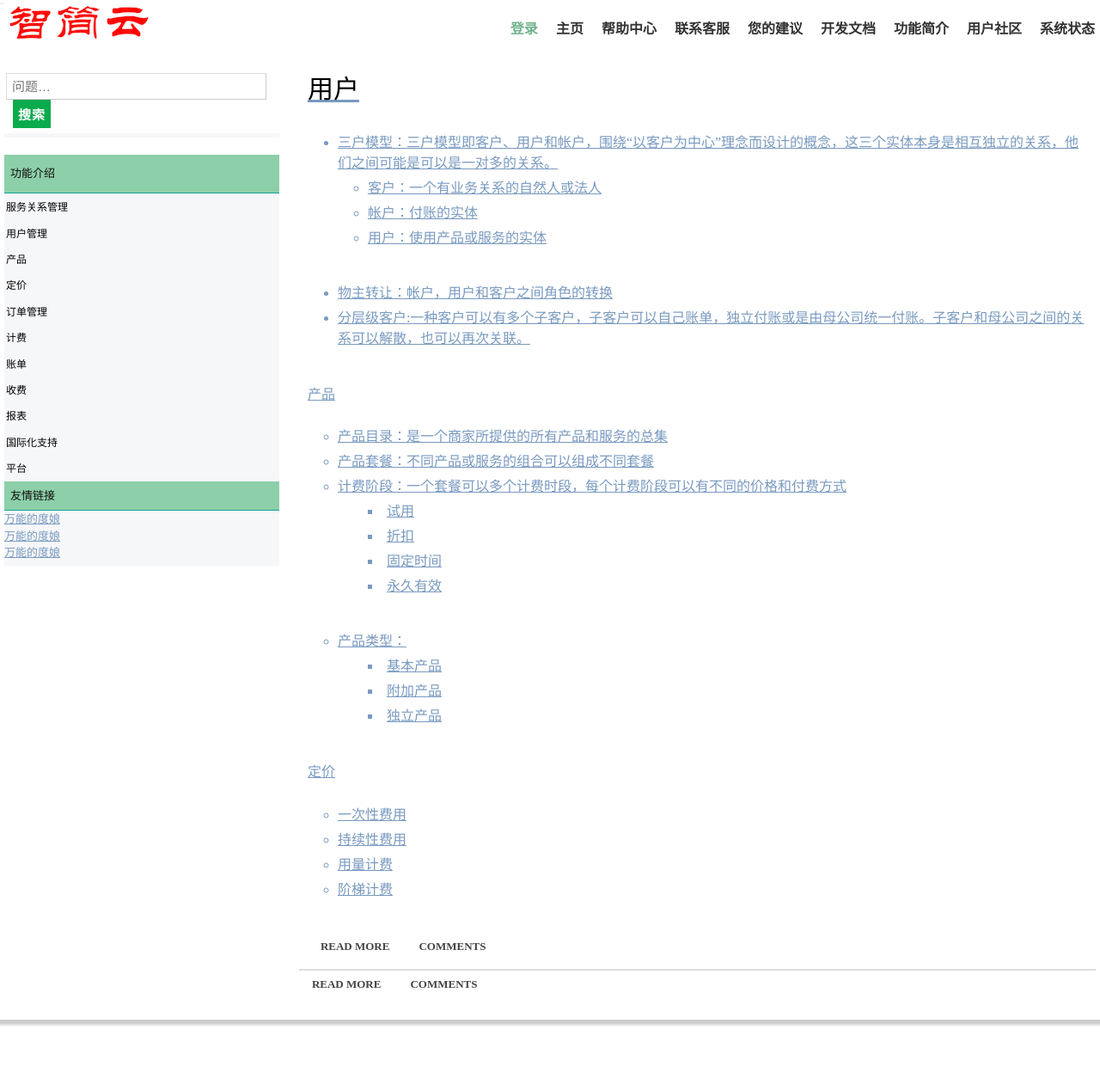
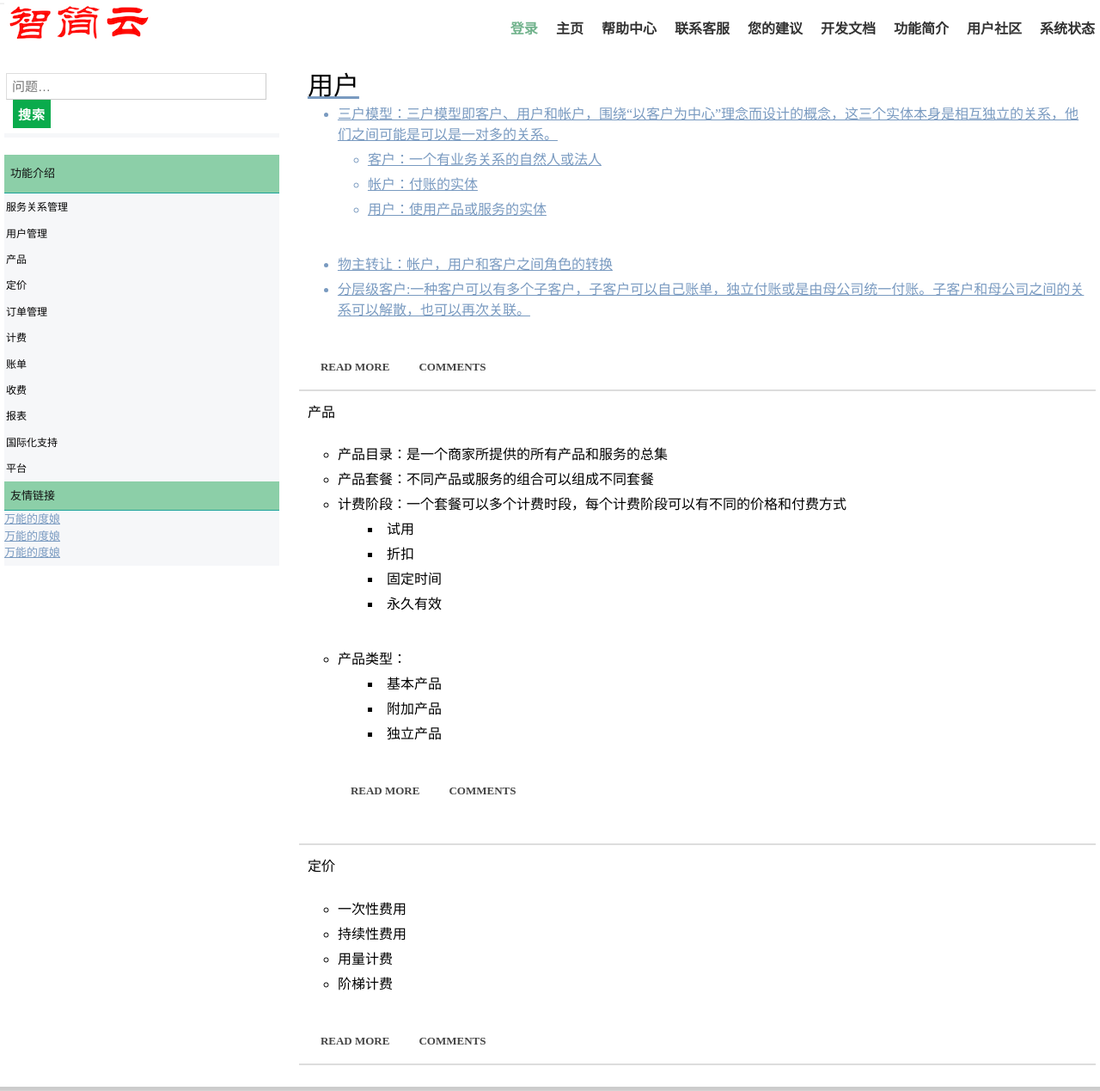
Before and after one commit to dreampivot/slipscloud.github.io, a Jekyll site: the page help/functions.html, which Jekyll copies as it is, in a window 1280 px wide and 1269 px high. Shown: the whole window at 86% size. Built offline with Jekyll 4.4.1, drawn with Linux system fonts in a browser that asks for light colours.

Commit message:
Update functions.html

```diff
--- a/help/functions.html
+++ b/help/functions.html
@@ -30,11 +30,11 @@
 
 
 
-       <h2><p id=“account”>用户</p> </h2>
+       <h2>用户 </h2>
 
           <ul>
          <li>三户模型：三户模型即客户、用户和帐户，围绕“以客户为中心”理念而设计的概念，这三个实体本身是相互独立的关系，他们之间可能是可以是一对多的关系。</li>
-       <ul>
+         <ul>
          <li>客户：一个有业务关系的自然人或法人</li>
          <li>帐户：付账的实体</li>
          <li>用户：使用产品或服务的实体</li>
@@ -43,6 +43,10 @@
          <li>分层级客户:一种客户可以有多个子客户，子客户可以自己账单，独立付账或是由母公司统一付账。子客户和母公司之间的关系可以解散，也可以再次关联。</li>
       </ul>
 
+		<a href="#" class="button">Read more</a>
+		<a href="#" class="button">Comments</a>
+        </article>
+	<article class="expanded">
           <p id=“product”>产品</p>
           <ul style="list-style-type:circle; list-style-position:outside;">
             <li>产品目录：是一个商家所提供的所有产品和服务的总集</li>
@@ -61,7 +65,12 @@
          <li>独立产品</li>
       </ul>
 
+		<a href="#" class="button">Read more</a>
+		<a href="#" class="button">Comments</a>
+
       </ul>
+        </article>
+	<article class="expanded">
       <p id=“price”>定价</p>
         <ul style="list-style-type:circle; list-style-position:outside;">
          <li>一次性费用</li>
@@ -70,20 +79,11 @@
          <li>阶梯计费</li>
 
 
-
 		</ul>
-
-		<a href="#" class="button">Read more</a>
-		<a href="#" class="button">Comments</a>
-
-		</article>
-
-
-
-
 		<a href="#" class="button">Read more</a>
 		<a href="#" class="button">Comments</a>
 		</article>
+
         </section>
 
         <aside class="sidebar">
```
